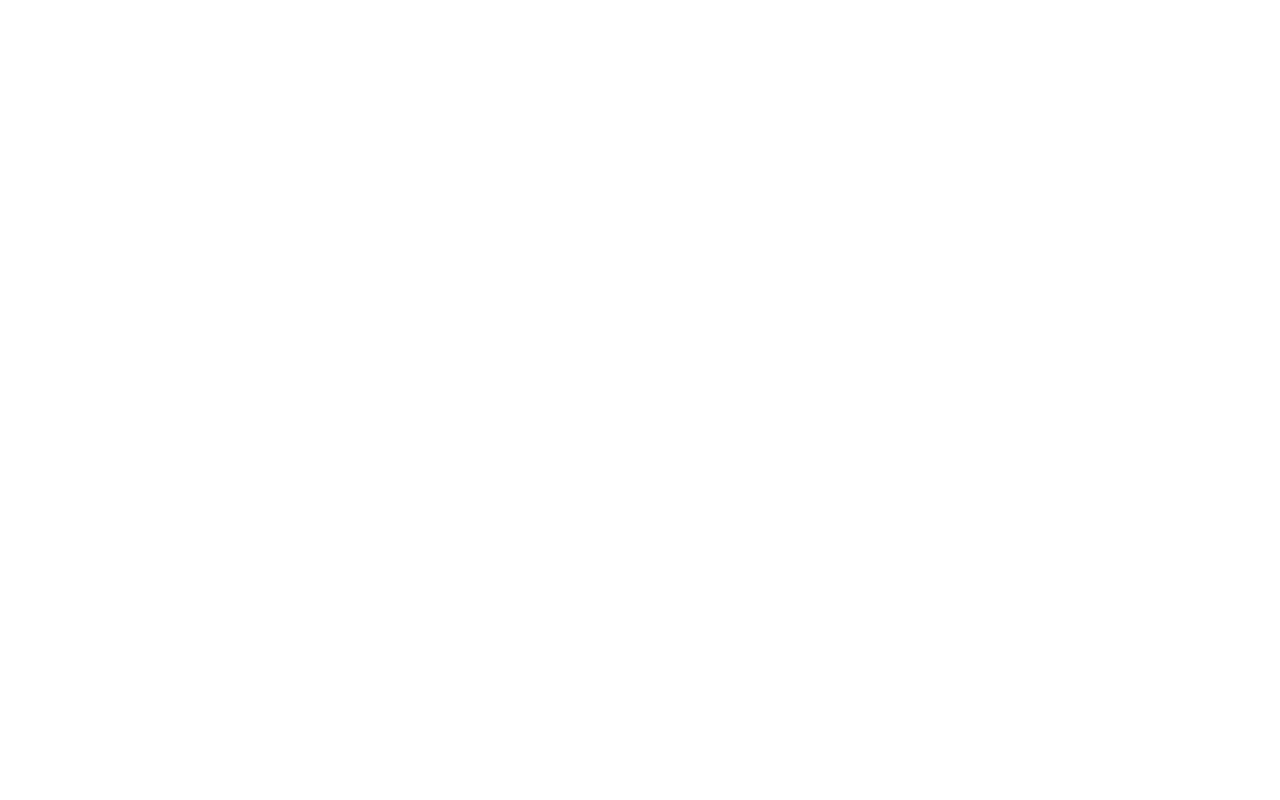
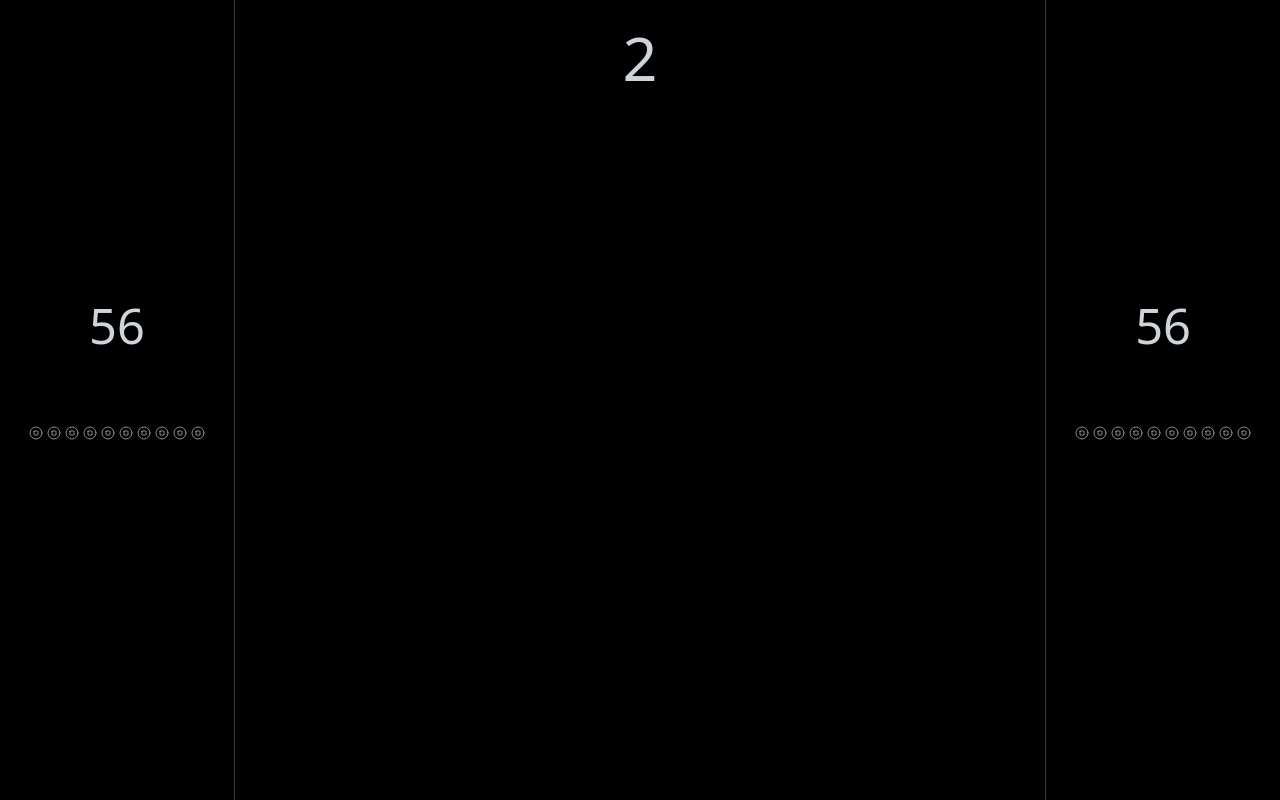
Before and after one commit to achtaitaipai/rougevsbleu, a website built with Vite: page index.html in a window 1280 px wide. Built offline with nearby package versions, Linux system fonts and the light colour scheme.

Commit message:
sessions vec joseph

```diff
--- a/index.html
+++ b/index.html
@@ -4,10 +4,102 @@
     <meta charset="UTF-8" />
     <link rel="icon" type="image/svg+xml" href="/vite.svg" />
     <meta name="viewport" content="width=device-width, initial-scale=1.0" />
-    <title>Vite + TS</title>
+    <title>Rouge Vs Bleu</title>
   </head>
   <body>
-    <div id="app"></div>
+    <svg style="display: none">
+      <symbol
+        xmlns="http://www.w3.org/2000/svg"
+        fill="none"
+        viewBox="0 0 24 24"
+        stroke-width="1.5"
+        stroke="currentColor"
+        id="action"
+      >
+        <path
+          stroke-linecap="round"
+          stroke-linejoin="round"
+          d="M21 12a9 9 0 11-18 0 9 9 0 0118 0z"
+        />
+        <path
+          stroke-linecap="round"
+          stroke-linejoin="round"
+          d="M9 9.563C9 9.252 9.252 9 9.563 9h4.874c.311 0 .563.252.563.563v4.874c0 .311-.252.563-.563.563H9.564A.562.562 0 019 14.437V9.564z"
+        />
+      </symbol>
+    </svg>
+    <div class="player">
+      <div class="score">56</div>
+      <div class="cursor">
+        <svg>
+          <use href="#action"></use>
+        </svg>
+        <svg>
+          <use href="#action"></use>
+        </svg>
+        <svg>
+          <use href="#action"></use>
+        </svg>
+        <svg>
+          <use href="#action"></use>
+        </svg>
+        <svg>
+          <use href="#action"></use>
+        </svg>
+        <svg>
+          <use href="#action"></use>
+        </svg>
+        <svg>
+          <use href="#action"></use>
+        </svg>
+        <svg>
+          <use href="#action"></use>
+        </svg>
+        <svg>
+          <use href="#action"></use>
+        </svg>
+        <svg>
+          <use href="#action"></use>
+        </svg>
+      </div>
+    </div>
+    <div class="video"></div>
+    <div class="player">
+      <div class="score">56</div>
+      <div class="cursor">
+        <svg>
+          <use href="#action"></use>
+        </svg>
+        <svg>
+          <use href="#action"></use>
+        </svg>
+        <svg>
+          <use href="#action"></use>
+        </svg>
+        <svg>
+          <use href="#action"></use>
+        </svg>
+        <svg>
+          <use href="#action"></use>
+        </svg>
+        <svg>
+          <use href="#action"></use>
+        </svg>
+        <svg>
+          <use href="#action"></use>
+        </svg>
+        <svg>
+          <use href="#action"></use>
+        </svg>
+        <svg>
+          <use href="#action"></use>
+        </svg>
+        <svg>
+          <use href="#action"></use>
+        </svg>
+      </div>
+    </div>
+    <div class="round">2</div>
     <script type="module" src="/src/main.ts"></script>
   </body>
 </html>
--- a/package.json
+++ b/package.json
@@ -7,9 +7,11 @@
     "dev": "vite",
     "build": "tsc && vite build",
     "preview": "vite preview",
+    "format": "prettier . --write",
     "test": "vitest --run"
   },
   "devDependencies": {
+    "prettier": "^2.8.8",
     "typescript": "^5.0.2",
     "vite": "^4.3.9",
     "vitest": "^0.32.0"
--- /dev/null
+++ b/src/controls.ts
@@ -0,0 +1,17 @@
+import { Actions } from './types'
+
+type Config = {
+  player1: Map<string, Actions>
+  player2: Map<string, Actions>
+  callback: (player: 1 | 2, action: Actions) => void
+}
+export const startControls = ({ player1, player2, callback }: Config) => {
+  document.addEventListener('keypress', e => {
+    if (e.repeat) return
+    const key = e.key
+    const action = player1.get(key) ?? player2.get(key)
+    if (!action) return
+    let player: 1 | 2 = player1.has(key) ? 1 : 2
+    callback(player, action)
+  })
+}
--- a/src/game.ts
+++ b/src/game.ts
@@ -1,35 +1,34 @@
-import { states } from "./states";
-import { GameContext, GameStates, Input } from "./types";
+import { states } from './states'
+import { GameContext, GameStates, Input } from './types'
 
 const hasKey = <T extends object>(obj: T, k: keyof any): k is keyof T =>
-  k in obj;
+  k in obj
 
 export const newGame = () => {
   const initialContext: GameContext = {
     score: [0, 0],
     actions: { player1: [], player2: [] },
     round: 0,
-    state: "idle",
-  };
-  let currentState = states[initialContext.state];
+    state: 'idle',
+  }
+  let currentState = states[initialContext.state]
   const ctx = new Proxy(initialContext, {
     set: (target, property, newValue) => {
-      if (property === "state") {
-        if (!hasKey(target, property)) return false;
-        const newState = states[newValue as GameStates];
-        const exitState = currentState.exit;
-        if (exitState) exitState(ctx);
-        if (newState.start) newState.start(ctx);
-        currentState = newState;
+      if (property === 'state') {
+        if (!hasKey(target, property)) return false
+        const newState = states[newValue as GameStates]
+        const exitState = currentState.exit
+        if (exitState) exitState(ctx)
+        if (newState.start) newState.start(ctx)
+        currentState = newState
       }
-      return Reflect.set(target, property, newValue);
+      return Reflect.set(target, property, newValue)
     },
-  });
+  })
   return {
     input: (action: Input) => {
-      console.log(ctx.state);
-      if (currentState.input) currentState.input(action, ctx);
-      console.log(ctx.state);
+      if (currentState.input) currentState.input(action, ctx)
+      console.log(ctx.state)
     },
-  };
-};
+  }
+}
--- a/src/main.ts
+++ b/src/main.ts
@@ -1,6 +1,19 @@
-import { newGame } from "./game";
-import "./style.css";
+import { startControls } from './controls'
+import { newGame } from './game'
+import './style.css'
 
-const game = newGame();
+const game = newGame()
 
-game.input({ action: "left", player: 1 });
+startControls({
+  player1: new Map([
+    ['q', 'left'],
+    ['d', 'right'],
+    ['s', 'punch'],
+  ]),
+  player2: new Map([
+    ['j', 'left'],
+    ['l', 'right'],
+    ['k', 'punch'],
+  ]),
+  callback: (player, action) => game.input({ player, action }),
+})
--- a/src/style.css
+++ b/src/style.css
@@ -0,0 +1,79 @@
+*,
+*::before,
+*::after {
+  margin: 0;
+  padding: 0;
+  box-sizing: border-box;
+}
+html,
+body {
+  height: 100%;
+}
+
+body {
+  display: grid;
+  font-family: ui-sans-serif, system-ui, -apple-system, BlinkMacSystemFont,
+    'Segoe UI', Roboto, 'Helvetica Neue', Arial, 'Noto Sans', sans-serif,
+    'Apple Color Emoji', 'Segoe UI Emoji', 'Segoe UI Symbol', 'Noto Color Emoji';
+  font-size: clamp(2.8rem, calc(2.45rem + 1.77vw), 3.82rem);
+  color: #ced4da;
+  grid-template-columns: auto 1fr auto;
+  background: #000;
+}
+
+.video {
+  margin-inline: auto;
+  border-inline: 1px solid #343a40;
+  height: 100vh;
+  width: 100%;
+}
+
+.player {
+  display: flex;
+  justify-content: center;
+  align-items: center;
+  flex-direction: column;
+  font-size: clamp(2.33rem, calc(2.08rem + 1.25vw), 3.05rem);
+  padding: 1ch;
+}
+
+svg {
+  width: 1rem;
+}
+
+.cursor {
+  display: flex;
+  color: #868e96;
+  justify-content: center;
+  gap: 2px;
+}
+
+.round {
+  position: absolute;
+  left: 50%;
+  top: 1rem;
+  transform: translate(-50%, 0%);
+}
+
+.shake {
+  animation: shake-x 0.5s;
+}
+
+@keyframes shake-x {
+  0%,
+  100% {
+    transform: translateX(0%);
+  }
+  20% {
+    transform: translateX(-3%);
+  }
+  40% {
+    transform: translateX(3%);
+  }
+  60% {
+    transform: translateX(-3%);
+  }
+  80% {
+    transform: translateX(3%);
+  }
+}
```
Also changed, not shown: src/fx.ts (added, +14 -0 lines), src/states.ts (+29 -29 lines), src/types.ts (+20 -20 lines), tests/states.test.ts (+3 -3 lines), .prettierrc.yaml (added), 1 other file.
